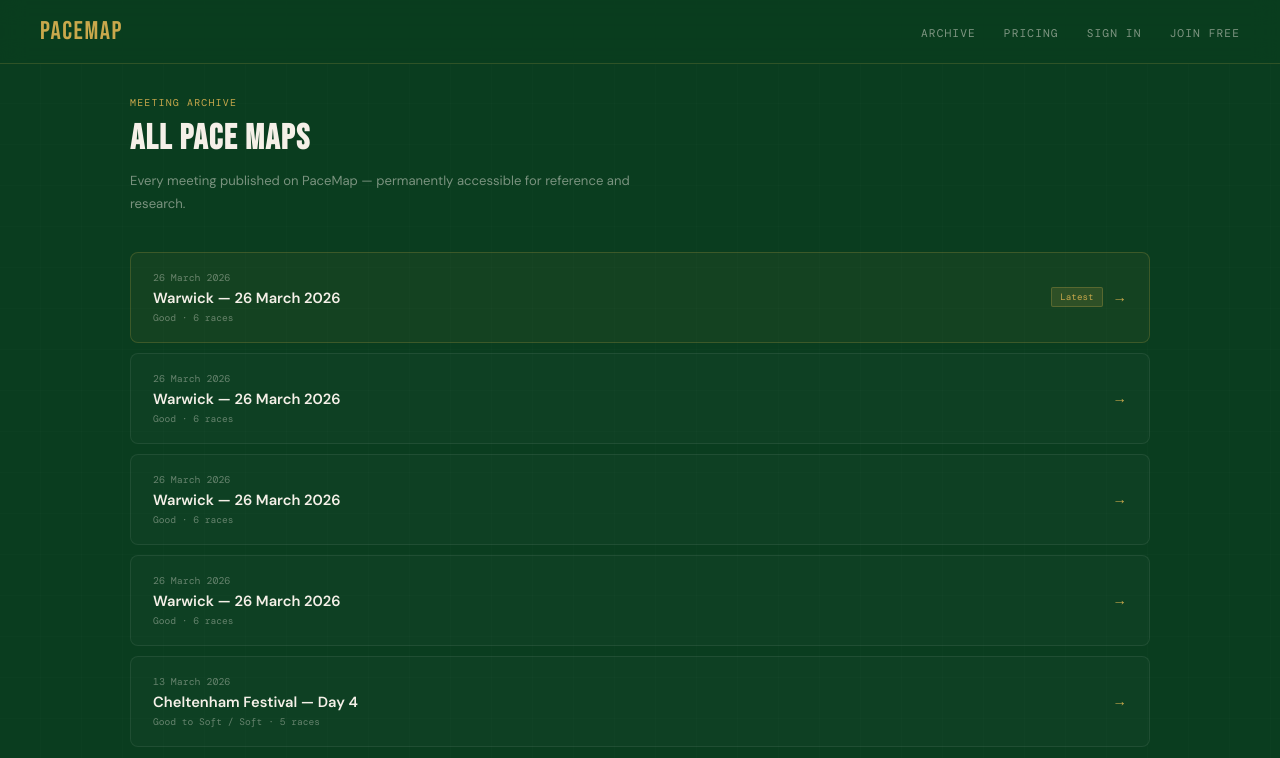
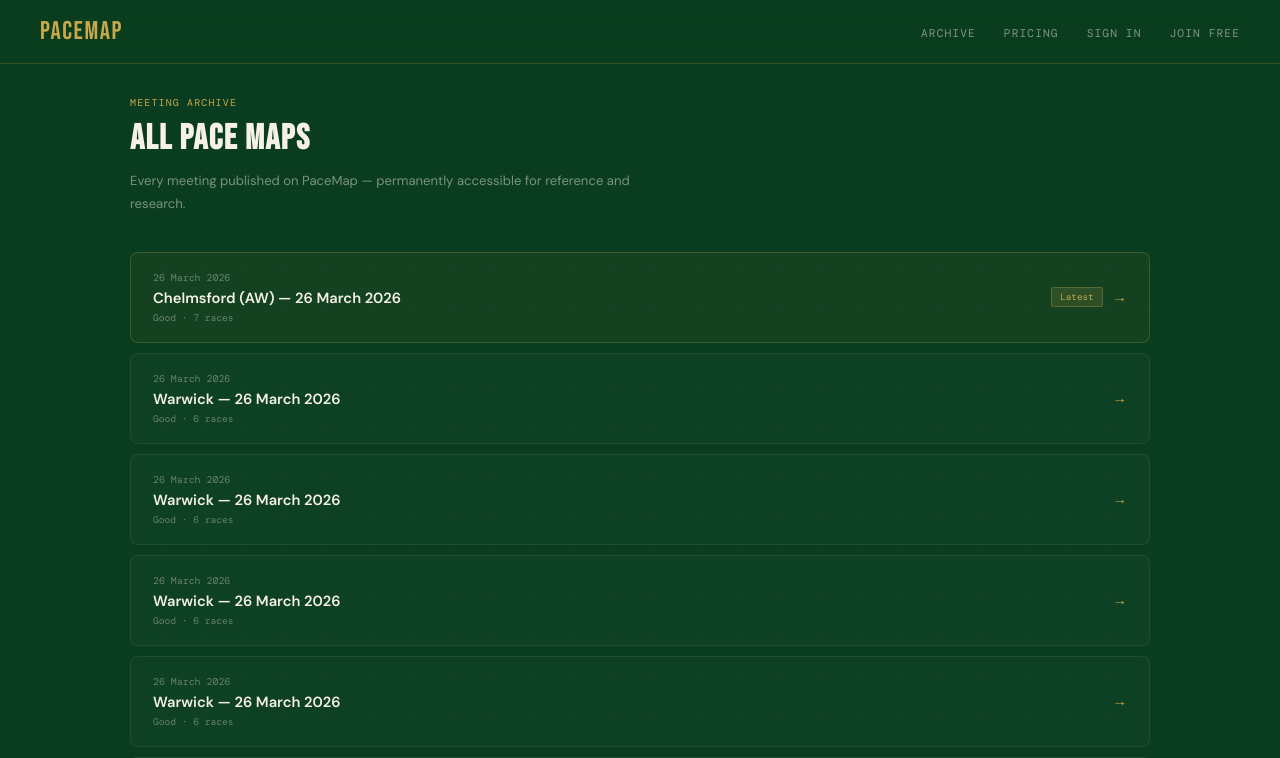
Before and after one commit to ppcjobber/clerk-authentication-starter, a Next.js app: page /archive in a window 1280 px wide. Shown: the top 758 px of the page. Built offline with nearby package versions, Linux system fonts and the light colour scheme; no server answers; a web font is replaced by a local one.

Commit message:
archive: add chelmsford_aw_26-march-2026

```diff
--- a/app/archive/page.tsx
+++ b/app/archive/page.tsx
@@ -2,13 +2,21 @@ import Nav from "@/components/Nav";
 import Link from "next/link";
 
 const MEETINGS = [
+  {
+    slug:   "chelmsford_aw_26-march-2026",
+    date:   "26 March 2026",
+    label:  "Chelmsford (AW) — 26 March 2026",
+    going:  "Good",
+    races:  7,
+    latest: true,
+  },
   {
     slug:   "warwick_26-march-2026",
     date:   "26 March 2026",
     label:  "Warwick — 26 March 2026",
     going:  "Good",
     races:  6,
-    latest: true,
+    latest: false,
   },
   {
     slug:   "warwick-26-march-2026",
```
